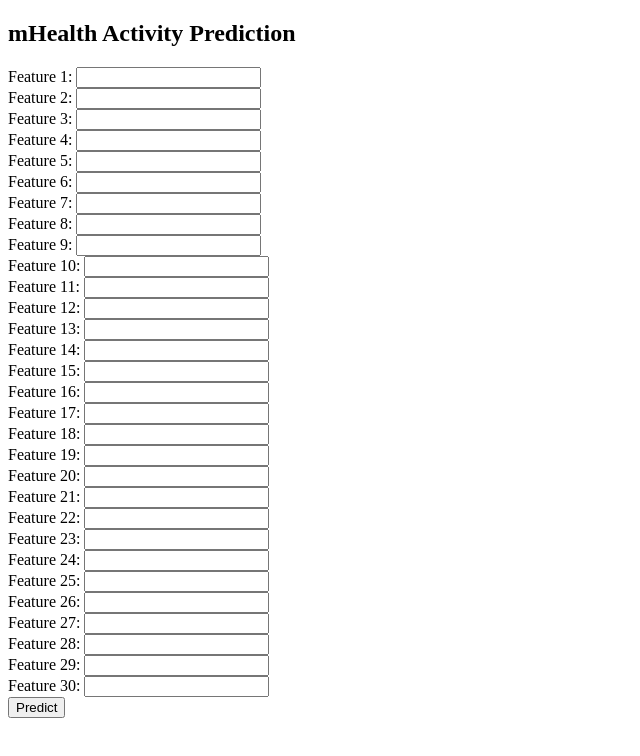
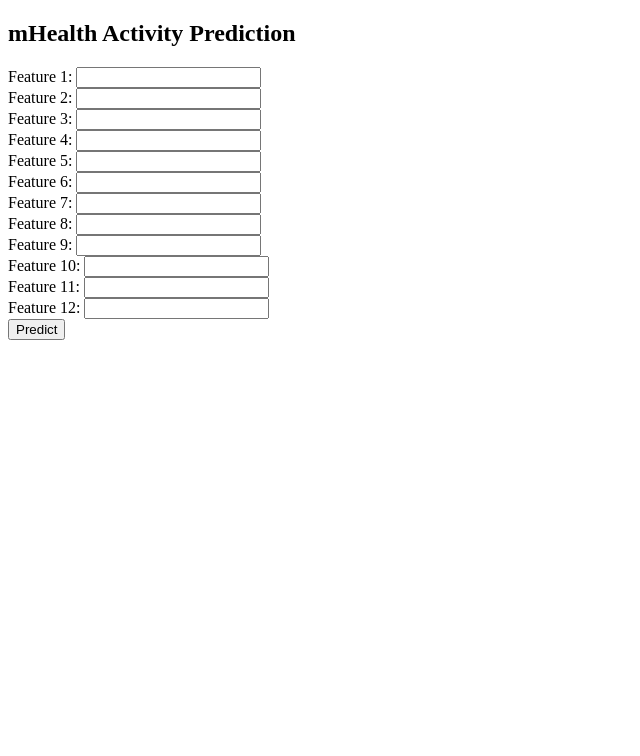
Before and after one commit to adhikarj/ML-Classification1, a plain HTML site: page index.html in a window 1280 px wide. Shown: the whole page, without its empty margins (0-640 px from the left). Drawn offline with Linux system fonts and the light colour scheme.

Commit message:
Update index.html

```diff
--- a/index.html
+++ b/index.html
@@ -20,8 +20,7 @@
 <p id="output"></p>
 
 <script>
-  // === CHANGE THIS TO MATCH YOUR MODEL ===
-  const FEATURE_COUNT = 30;   // <-- replace with your input_dim
+  const FEATURE_COUNT = 12;
 
   // Create input boxes
   let inputsDiv = document.getElementById("inputs");
```
